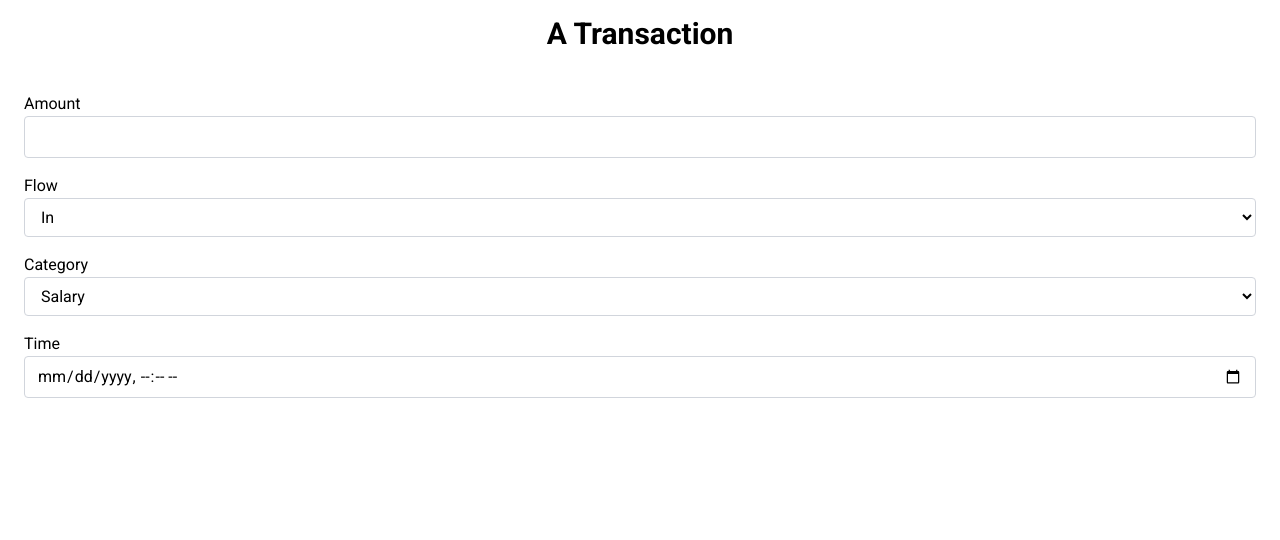
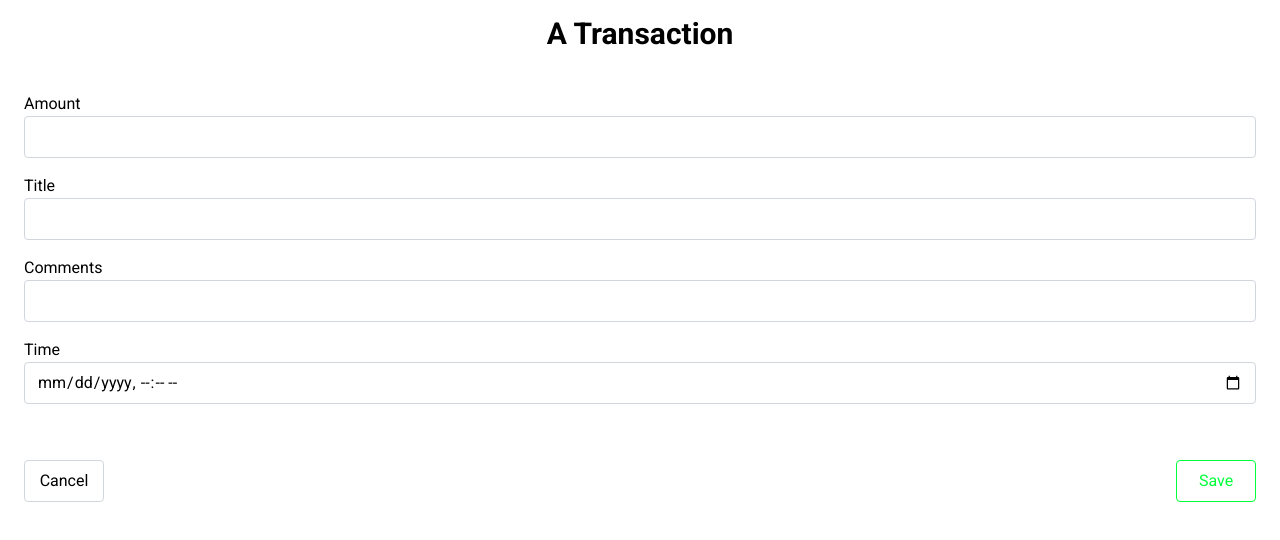
Before and after one commit to LassazVegaz/portfolio, a Next.js app: page /admin/money/transactions/new in a window 1280 px wide. Shown: the top 540 px of the page. Built offline with nearby package versions, Linux system fonts and the light colour scheme; no server answers.

Commit message:
transactions stuff

```diff
--- /dev/null
+++ b/src/app/admin/money/transactions/[id]/actions.ts
@@ -0,0 +1,40 @@
+"use server";
+import ts, { CreateTransactionDto } from "@/services/transactions.service";
+import { revalidatePath } from "next/cache";
+
+type FormEntries = {
+  [k in keyof Pick<
+    CreateTransactionDto,
+    "amount" | "title" | "comments" | "time"
+  >]: string;
+};
+
+export const createAction = async (entries: FormEntries) => {
+  const created = await ts.create({
+    amount: Number.parseFloat(entries.amount),
+    title: entries.title,
+    comments: entries.comments,
+    time: new Date(entries.time),
+    categoryId: null,
+  });
+  revalidatePath("/admin/money/transactions");
+  revalidatePath(`/admin/money/transactions/${created.id}`);
+  return created.id;
+};
+
+export const updateAction = async (id: string, entries: FormEntries) => {
+  await ts.update(id, {
+    amount: Number.parseFloat(entries.amount),
+    title: entries.title,
+    comments: entries.comments || null,
+    time: new Date(entries.time),
+  });
+  revalidatePath("/admin/money/transactions");
+  revalidatePath(`/admin/money/transactions/${id}`);
+};
+
+export const deleteAction = async (id: string) => {
+  await ts.delete(id);
+  revalidatePath("/admin/money/transactions");
+  revalidatePath(`/admin/money/transactions/${id}`);
+};
--- /dev/null
+++ b/src/app/admin/money/transactions/[id]/components/ClientForm.tsx
@@ -0,0 +1,116 @@
+"use client";
+import { useRouter } from "next/navigation";
+import { MouseEventHandler, useCallback, useRef, useState } from "react";
+import Form from "@/components/Form";
+import {
+  FieldContainer,
+  InputField,
+  FormButton,
+} from "@/components/FormFields";
+import { createAction, updateAction, deleteAction } from "../actions";
+import { Transaction } from "@/generated/prisma/browser";
+
+type FormEntries = {
+  [k in keyof Pick<
+    Transaction,
+    "amount" | "title" | "comments" | "time"
+  >]: string;
+};
+
+type ClientFormProps = {
+  isNew: boolean;
+  transaction?: Transaction | null;
+};
+
+const _onSaveClick = async (form: HTMLFormElement, id?: string) => {
+  const formData = new FormData(form);
+  const entries = Object.fromEntries(formData.entries()) as FormEntries;
+  if (id) {
+    await updateAction(id, entries);
+  } else {
+    const createdId = await createAction(entries);
+    id = createdId;
+  }
+  return id;
+};
+
+export default function ClientForm(props: Readonly<ClientFormProps>) {
+  const router = useRouter();
+  const form = useRef<HTMLFormElement>(null);
+  const [pending, setPending] = useState(false);
+
+  const onSaveClick: MouseEventHandler<HTMLButtonElement> = useCallback(
+    async (e) => {
+      e.preventDefault();
+      setPending(true);
+      try {
+        const id = await _onSaveClick(form.current!, props.transaction?.id);
+        if (props.isNew) router.push(`/admin/money/transactions/${id}`);
+      } catch (error) {
+        console.error("Failed to save transaction:", error);
+        alert("An error occurred while saving the transaction.");
+      } finally {
+        setPending(false);
+      }
+    },
+    [props.isNew, props.transaction?.id, router],
+  );
+
+  const onDeleteClick: MouseEventHandler<HTMLButtonElement> = useCallback(
+    async (e) => {
+      e.preventDefault();
+      setPending(true);
+      try {
+        await deleteAction(props.transaction!.id);
+        router.push("/admin/money/transactions");
+      } catch (error) {
+        console.error("Failed to delete transaction:", error);
+        alert("An error occurred while deleting the transaction.");
+      } finally {
+        setPending(false);
+      }
+    },
+    [router, props.transaction],
+  );
+
+  return (
+    <Form ref={form} className="mt-10 grid grid-cols-1 gap-4">
+      <FieldContainer label="Amount">
+        <InputField type="text" name="amount" required />
+      </FieldContainer>
+      <FieldContainer label="Title">
+        <InputField type="text" name="title" required />
+      </FieldContainer>
+      <FieldContainer label="Comments">
+        <InputField type="text" name="comments" />
+      </FieldContainer>
+      <FieldContainer label="Time">
+        <InputField type="datetime-local" name="time" required />
+      </FieldContainer>
+
+      <div className="flex justify-between mt-10">
+        <FormButton type="button" onClick={router.back} disabled={pending}>
+          Cancel
+        </FormButton>
+        <FormButton
+          type="submit"
+          className="text-btn-blue border-btn-blue"
+          onClick={onSaveClick}
+          disabled={pending}
+        >
+          Save
+        </FormButton>
+        {!props.isNew && (
+          <FormButton
+            type="submit"
+            className="text-btn-red border-btn-red"
+            onClick={onDeleteClick}
+            disabled={pending}
+          >
+            Delete
+          </FormButton>
+        )}
+      </div>
+    </Form>
+  );
+}
--- a/src/app/admin/money/transactions/[id]/page.tsx
+++ b/src/app/admin/money/transactions/[id]/page.tsx
@@ -1,55 +1,22 @@
 import Header1 from "@/components/Header1";
 import PageContainer from "@/components/PageContainer";
+import ClientForm from "./components/ClientForm";
+import ts from "@/services/transactions.service";
 
-type FieldProps = { label: string; children?: React.ReactNode };
+export default async function TransactionPage(
+  props: Readonly<PageProps<"/admin/money/transactions/[id]">>,
+) {
+  const { id } = await props.params;
 
-const FieldContainer = (props: FieldProps) => (
-  <div>
-    <div>{props.label}</div>
-    {props.children}
-  </div>
-);
+  const isNew = id === "new";
 
-const SelectField = (props: React.ComponentProps<"select">) => (
-  <select
-    className="border border-gray-300 rounded px-3 py-2 w-full"
-    {...props}
-  />
-);
+  const transaction = isNew ? null : await ts.getById(id);
 
-const InputField = (props: React.ComponentProps<"input">) => (
-  <input
-    className="border border-gray-300 rounded px-3 py-2 w-full"
-    {...props}
-  />
-);
-
-export default function MoneyViewPage() {
   return (
     <PageContainer className="px-5">
       <Header1>A Transaction</Header1>
 
-      <div className="mt-10 grid grid-cols-1 gap-4">
-        <FieldContainer label="Amount">
-          <InputField type="text" name="amount" />
-        </FieldContainer>
-        <FieldContainer label="Flow">
-          <SelectField name="flow">
-            <option value="in">In</option>
-            <option value="out">Out</option>
-          </SelectField>
-        </FieldContainer>
-        <FieldContainer label="Category">
-          <SelectField name="category">
-            <option value="salary">Salary</option>
-            <option value="groceries">Groceries</option>
-            <option value="entertainment">Entertainment</option>
-          </SelectField>
-        </FieldContainer>
-        <FieldContainer label="Time">
-          <InputField type="datetime-local" name="time" />
-        </FieldContainer>
-      </div>
+      <ClientForm isNew={isNew} transaction={transaction} />
     </PageContainer>
   );
 }
--- /dev/null
+++ b/src/services/transactions.service.ts
@@ -0,0 +1,38 @@
+import { Transaction } from "@/generated/prisma/client";
+import prisma from "./prisma-service";
+
+export type CreateTransactionDto = Omit<Transaction, "id">;
+export type UpdateTransactionDto = Partial<CreateTransactionDto>;
+
+export class TransactionsService {
+  async create(dto: CreateTransactionDto) {
+    const t = await prisma.transaction.create({
+      data: dto,
+    });
+    return t;
+  }
+
+  async update(id: string, dto: UpdateTransactionDto) {
+    const t = await prisma.transaction.update({
+      where: { id },
+      data: dto,
+    });
+    return t;
+  }
+
+  async delete(id: string) {
+    await prisma.transaction.delete({
+      where: { id },
+    });
+  }
+
+  async getById(id: string) {
+    const t = await prisma.transaction.findUnique({
+      where: { id },
+    });
+    return t;
+  }
+}
+
+const transactionsService = new TransactionsService();
+export default transactionsService;
```
Also changed, not shown: 1 other file (tests, documents, lock files or other folders).
